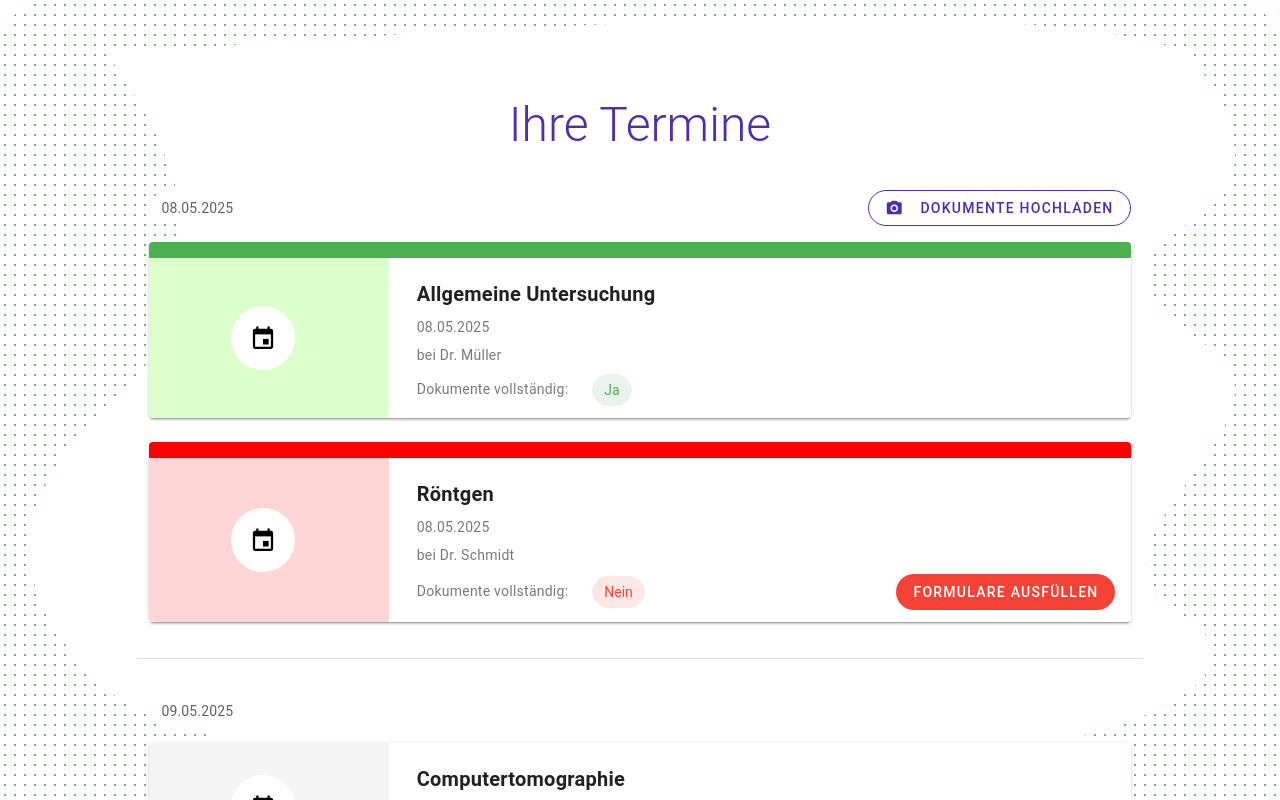
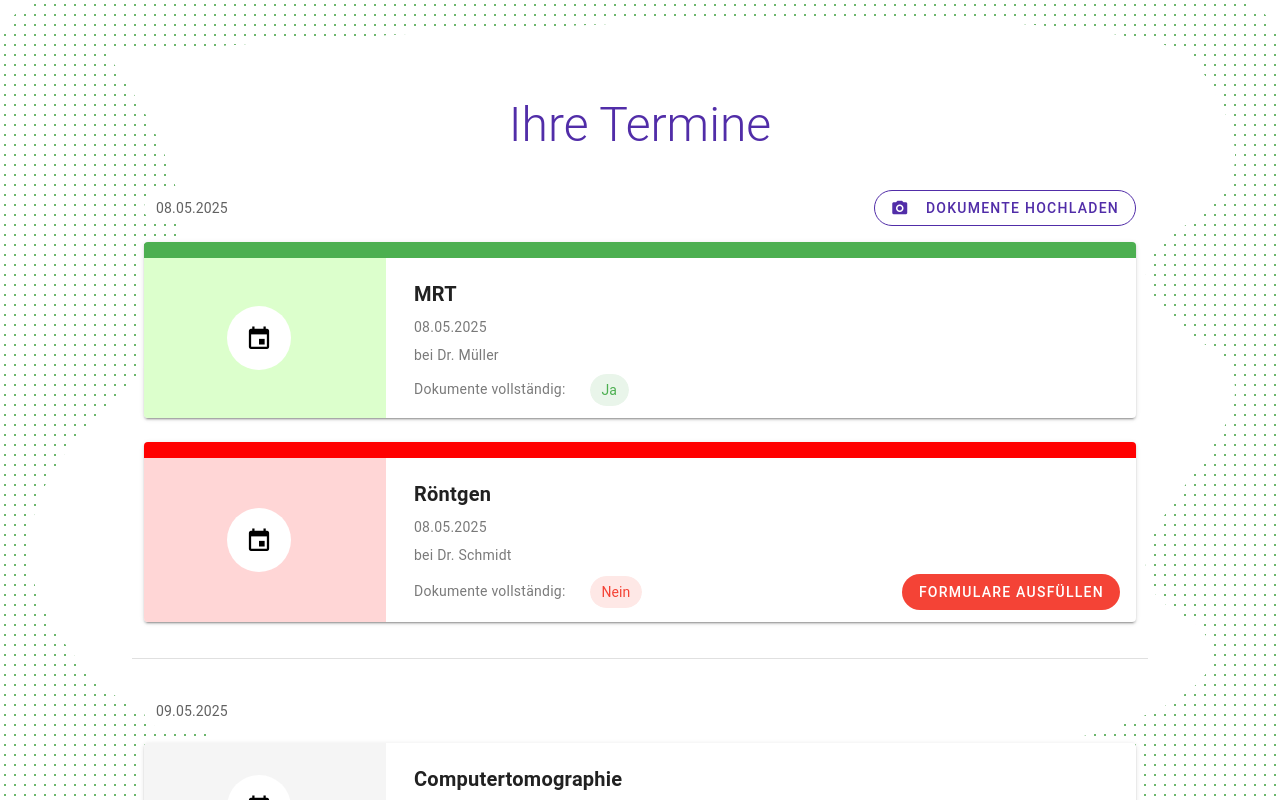
Before and after one commit to inform-me/self-check-in-prototype, a Vue app: page /appointments in a window 1280 px wide. Built offline with nearby package versions, Linux system fonts and the light colour scheme.

Commit message:
"Fill forms on click"

```diff
--- a/src/components/FillFormsDialog.vue
+++ b/src/components/FillFormsDialog.vue
@@ -19,7 +19,13 @@ const { appointment } = props
 <template>
   <v-dialog v-model="dialog" max-width="500">
     <template #activator="{ props: activatorProps }">
-      <v-btn v-bind="activatorProps" color="red" rounded variant="flat">
+      <v-btn
+        v-bind="activatorProps"
+        color="red"
+        rounded
+        variant="flat"
+        :class="{ 'mr-4': $vuetify.display.smAndUp }"
+      >
         Formulare ausfüllen
       </v-btn>
     </template>
--- a/src/views/MyAppointments.vue
+++ b/src/views/MyAppointments.vue
@@ -5,24 +5,25 @@ import ImageUploadedDialog from '@/components/ImageUploadedDialog.vue'
 import { computed, ref } from 'vue'
 
 const showCamera = ref(false)
+
 const previewDialogOpen = ref(false)
 
-// Helper to format dates in German (DD.MM.YYYY)
-function formatDate(date: Date): string {
-  return date.toLocaleDateString('de-DE', { day: '2-digit', month: '2-digit', year: 'numeric' })
-}
+// Date setup
+const today = new Date()
 
-// Define dates
-const today = new Date()
 const tomorrow = new Date()
+
 tomorrow.setDate(today.getDate() + 1)
+
 const twoWeeksLater = new Date()
+
 twoWeeksLater.setDate(today.getDate() + 14)
 
-// Define appointments
+const isXrayFormFilled = ref(false)
+
 const appointments = ref([
   {
-    title: 'Allgemeine Untersuchung',
+    title: 'MRT',
     doctor: 'Dr. Müller',
     date: formatDate(today),
     documentsCompleted: true,
@@ -31,7 +32,7 @@ const appointments = ref([
     title: 'Röntgen',
     doctor: 'Dr. Schmidt',
     date: formatDate(today),
-    documentsCompleted: false,
+    documentsCompleted: isXrayFormFilled.value,
   },
   {
     title: 'Computertomographie',
@@ -69,6 +70,27 @@ const isToday = (date: string): boolean => {
     year === todayDate.getFullYear()
   )
 }
+
+// Helper to format dates in German (DD.MM.YYYY)
+function formatDate(date: Date): string {
+  return date.toLocaleDateString('de-DE', { day: '2-digit', month: '2-digit', year: 'numeric' })
+}
+
+function fillXrayForm() {
+  console.log('Filling X-ray form...')
+
+  // Update the `isXrayFormFilled` value
+  isXrayFormFilled.value = true
+
+  // Also update the corresponding appointment in the `appointments` array
+  const xrayAppointment = appointments.value.find(
+    (appt) => appt.title === 'Röntgen' && appt.date === formatDate(today),
+  )
+
+  if (xrayAppointment) {
+    xrayAppointment.documentsCompleted = true // Set the document as completed
+  }
+}
 </script>
 
 <template>
@@ -81,14 +103,27 @@ const isToday = (date: string): boolean => {
   <div v-else>
     <ImageUploadedDialog :isOpen="previewDialogOpen" @update:isOpen="previewDialogOpen = $event" />
 
-    <v-container class="d-flex flex-column justify-center align-center" fluid>
+    <v-container
+      class="d-flex flex-column justify-center align-center"
+      fluid
+      @click="fillXrayForm"
+      style="width: 80vw"
+    >
       <div class="mt-16 font-weight-light text-h3 text-center text-deep-purple-darken-2">
         Ihre Termine
       </div>
 
       <div v-for="(group, date) in groupedAppointments" :key="date" class="mt-10 w-100">
         <h2 class="text-subtitle-1 text-black mb-4 d-flex align-center justify-space-between">
+          <v-row>
+            <v-col cols="12" sm="6" class="d-flex align-center order-last order-sm-first">
               <v-chip color="white" variant="flat" class="text-grey-darken-2">{{ date }}</v-chip>
+            </v-col>
+            <v-col
+              cols="12"
+              sm="6"
+              class="d-flex justify-center justify-sm-end align-center order-first order-sm-last"
+            >
               <v-btn
                 v-if="isToday(date)"
                 rounded
@@ -99,6 +134,8 @@ const isToday = (date: string): boolean => {
                 <v-icon left class="mr-4">mdi-camera</v-icon>
                 Dokumente hochladen
               </v-btn>
+            </v-col>
+          </v-row>
         </h2>
 
         <v-row>
@@ -138,8 +175,8 @@ const isToday = (date: string): boolean => {
                   </v-card-subtitle>
                   <v-card-subtitle class="mb-2">bei {{ appointment.doctor }}</v-card-subtitle>
 
-                  <div v-if="isToday(date)" class="d-flex align-center justify-space-between pr-4">
-                    <div class="d-flex align-center">
+                  <v-row v-if="isToday(date)">
+                    <v-col cols="12" sm="6" class="d-flex align-center">
                       <v-card-subtitle> Dokumente vollständig: </v-card-subtitle>
                       <v-chip
                         class="ml-2"
@@ -149,13 +186,19 @@ const isToday = (date: string): boolean => {
                       >
                         {{ appointment.documentsCompleted ? 'Ja' : 'Nein' }}
                       </v-chip>
-                    </div>
+                    </v-col>
 
+                    <v-col
+                      cols="12"
+                      sm="6"
+                      class="d-flex justify-center justify-sm-end align-center"
+                    >
                       <FillFormsDialog
                         v-if="!appointment.documentsCompleted && isToday(date)"
                         :appointment="appointment"
                       />
-                  </div>
+                    </v-col>
+                  </v-row>
                 </v-col>
               </v-row>
             </v-card>
```
Lines whose indentation alone changed are shown as unchanged.
